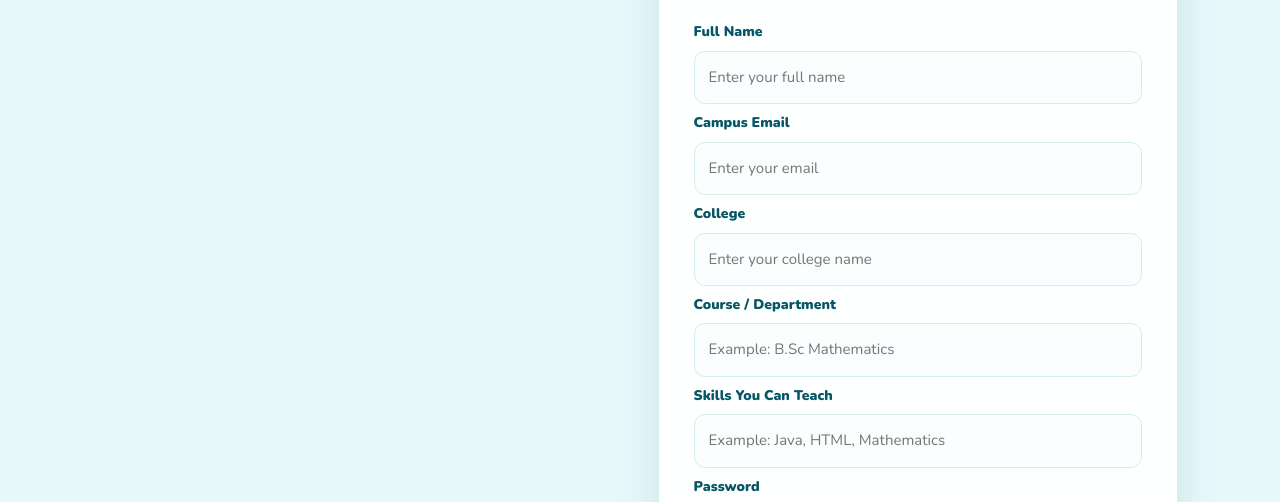
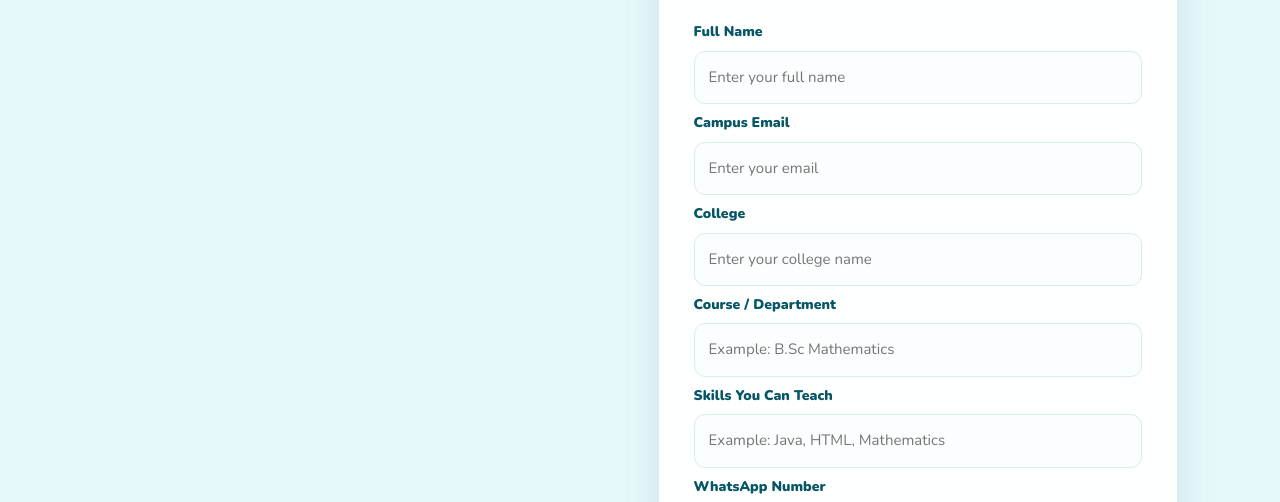
Before and after one commit to ankitgupta2006/campus-skill-exchange-platform, a website: page pages/register.html in a window 1280 px wide. Shown: the part 292-794 px from the top of the page. Drawn offline with nearby package versions, Linux system fonts and the light colour scheme.

Commit message:
Add required WhatsApp registration field

```diff
--- a/pages/register.html
+++ b/pages/register.html
@@ -56,7 +56,7 @@
             id="skills"
             placeholder="Example: Java, HTML, Mathematics"
             required
-          /><label for="password">Password</label
+          /><label for="whatsapp">WhatsApp Number</label><input type="tel" id="whatsapp" placeholder="Example: +91 9876543210" required><label for="password">Password</label
           ><input
             type="password"
             id="password"
```
